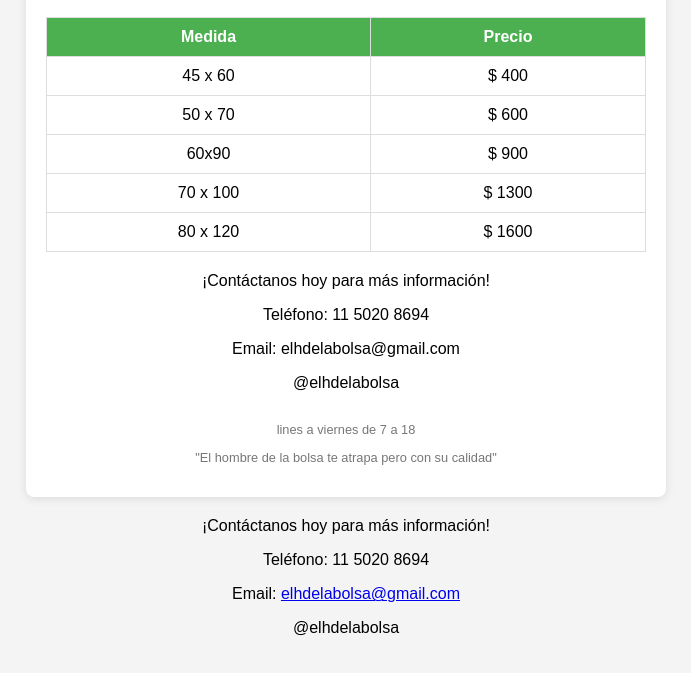
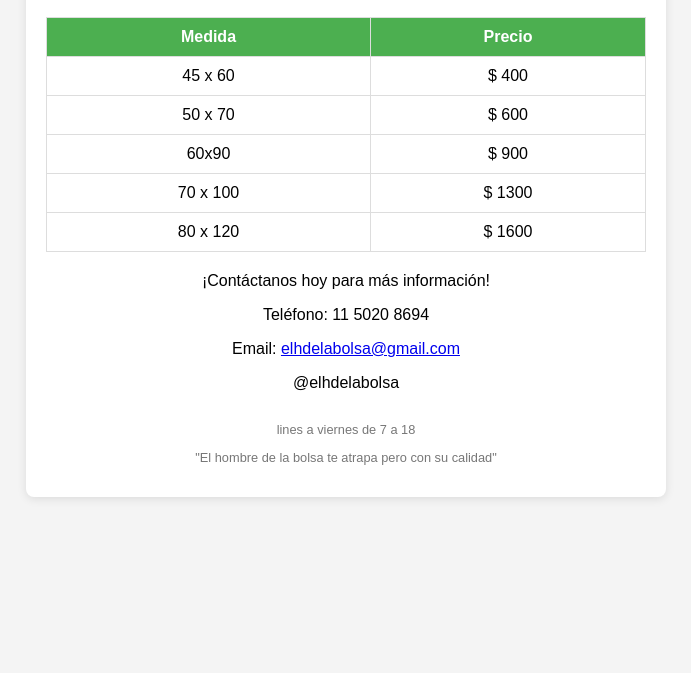
Before and after one commit to amasciot/elhombredelabolsa, a plain HTML site: page Index.html in a window 1280 px wide. Shown: the part 151-824 px from the top of the page, without its empty margins (294-985 px from the left). After the commit the page ends 800 px from the top, so only its background shows below. Drawn offline with Linux system fonts and the light colour scheme.

Commit message:
Update Index.html

```diff
--- a/Index.html
+++ b/Index.html
@@ -39,12 +39,12 @@
         </tr>
     </table>
 
-    <div class="contact">
-        <p>¡Contáctanos hoy para más información!</p>
-        <p>Teléfono: 11 5020 8694</p>
-        <p>Email: elhdelabolsa@gmail.com</p>
-        <p>@elhdelabolsa</p>
-    </div>
+ <div class="contact">
+    <p>¡Contáctanos hoy para más información!</p>
+    <p>Teléfono: <a href="https://wa.me/5491150208694" target="_blank" class="whatsapp-link">11 5020 8694</a></p>
+    <p>Email: <a href="mailto:elhdelabolsa@gmail.com">elhdelabolsa@gmail.com</a></p>
+    <p>@elhdelabolsa</p>
+</div>
 
     <div class="footer">
         <p></p>
@@ -52,11 +52,6 @@
         <p>"El hombre de la bolsa te atrapa pero con su calidad"</p>
     </div>
 </div>
-<div class="contact">
-    <p>¡Contáctanos hoy para más información!</p>
-    <p>Teléfono: <a href="https://wa.me/5491150208694" target="_blank" class="whatsapp-link">11 5020 8694</a></p>
-    <p>Email: <a href="mailto:elhdelabolsa@gmail.com">elhdelabolsa@gmail.com</a></p>
-    <p>@elhdelabolsa</p>
-</div>
+
 </body>
 </html>
```
